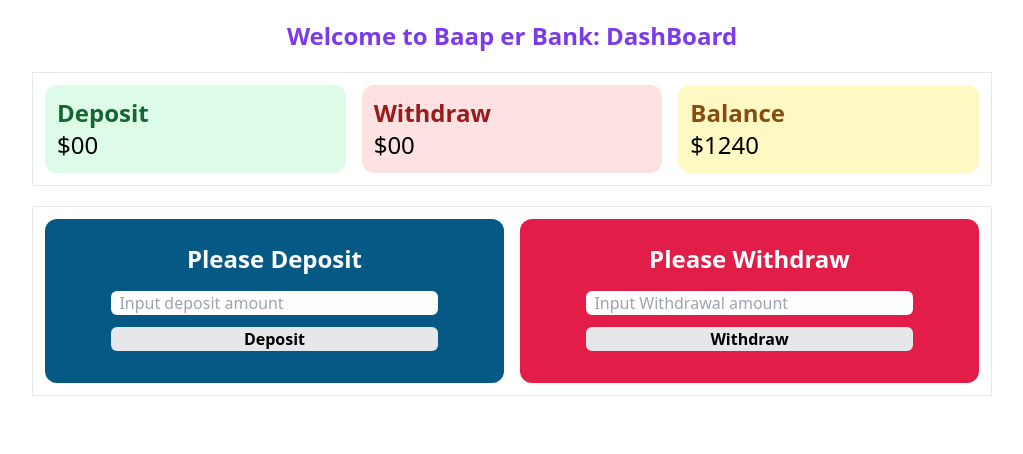
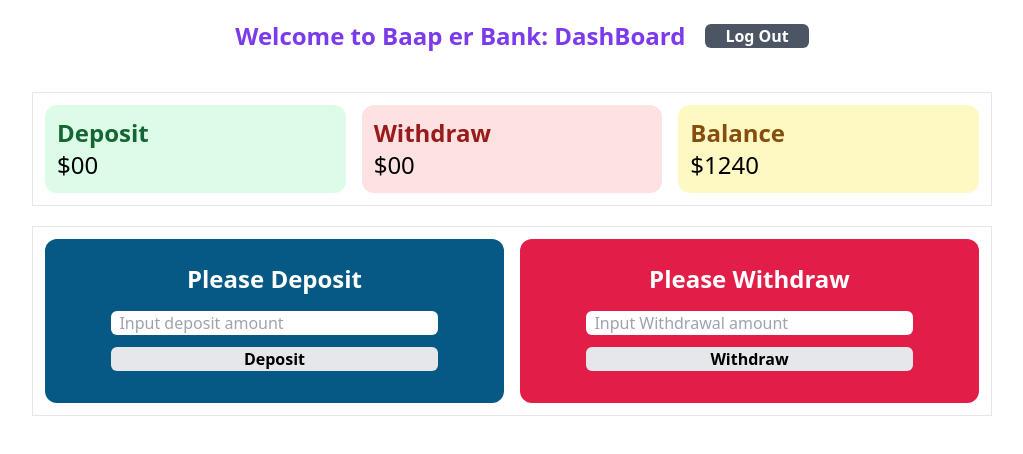
Before and after one commit to javed2019/Baap-er-Bank, a plain HTML site: page bank.html in a window 1280 px wide. Shown: the whole page, without its empty margins (128-1151 px from the left). Drawn offline with nearby package versions, Linux system fonts and the light colour scheme.

Commit message:
second commit

```diff
--- a/JS/bank.js
+++ b/JS/bank.js
@@ -35,3 +35,7 @@ document.getElementById('btn-withdraw').addEventListener('click', function(){
         alert("Please type a valid deposit amount.")
     }
 })
+
+function logout(){
+    window.location='./index.html';
+}
--- a/bank.html
+++ b/bank.html
@@ -8,8 +8,11 @@
     <script src="https://cdn.tailwindcss.com"></script>
 </head>
 <body>
-    <header>
+    <header class="flex justify-center items-center">
       <h2 class="text-2xl font-bold text-center text-violet-600 m-5">Welcome to Baap er Bank: DashBoard</h2>
+      <div class="text-center">
+        <button onclick="logout()" class="bg-gray-600 px-5 font-bold text-white rounded-md">Log Out</button>
+      </div>
     </header>
     <main>
       <section class="w-3/4 border mx-auto my-5">
@@ -48,6 +51,8 @@
             </div>
         </div>
       </section>
+
+
     </main>
     <script>
         tailwind.config = {
```
